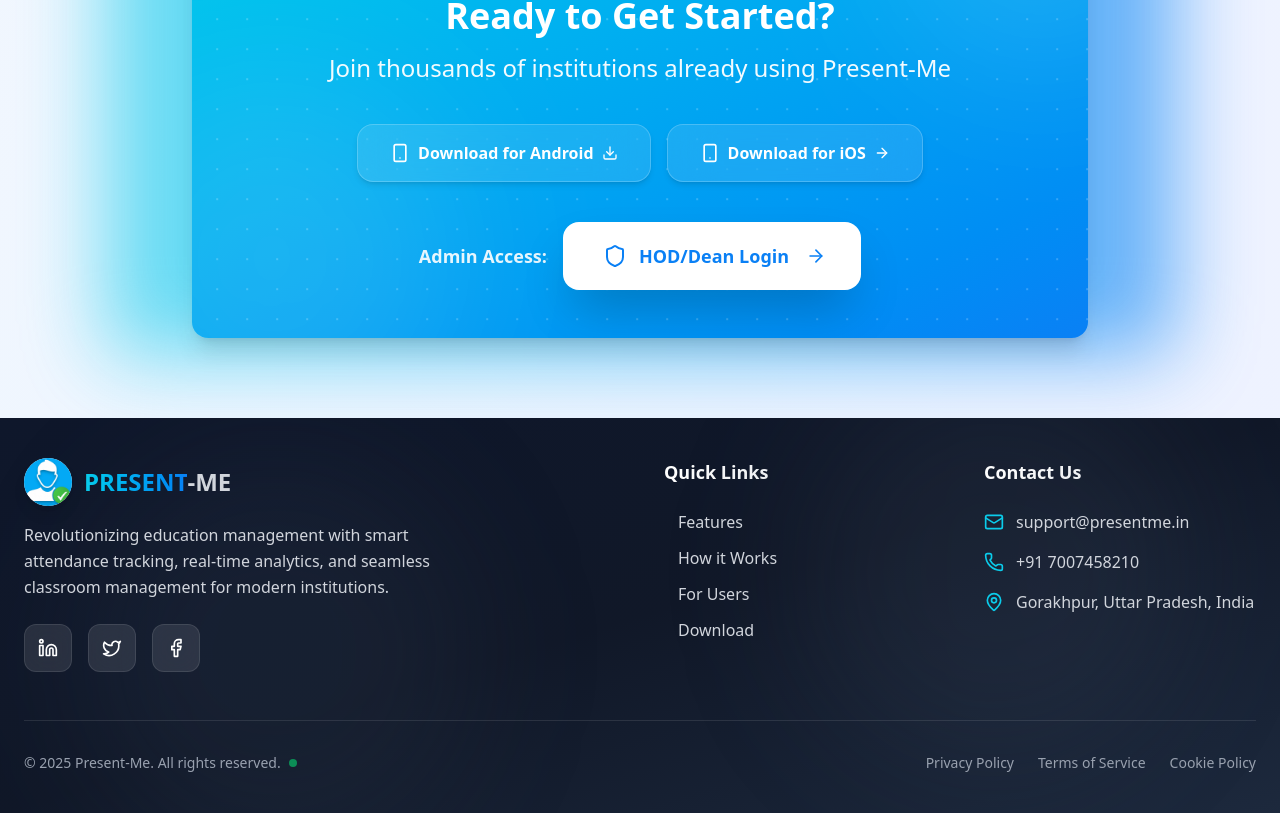
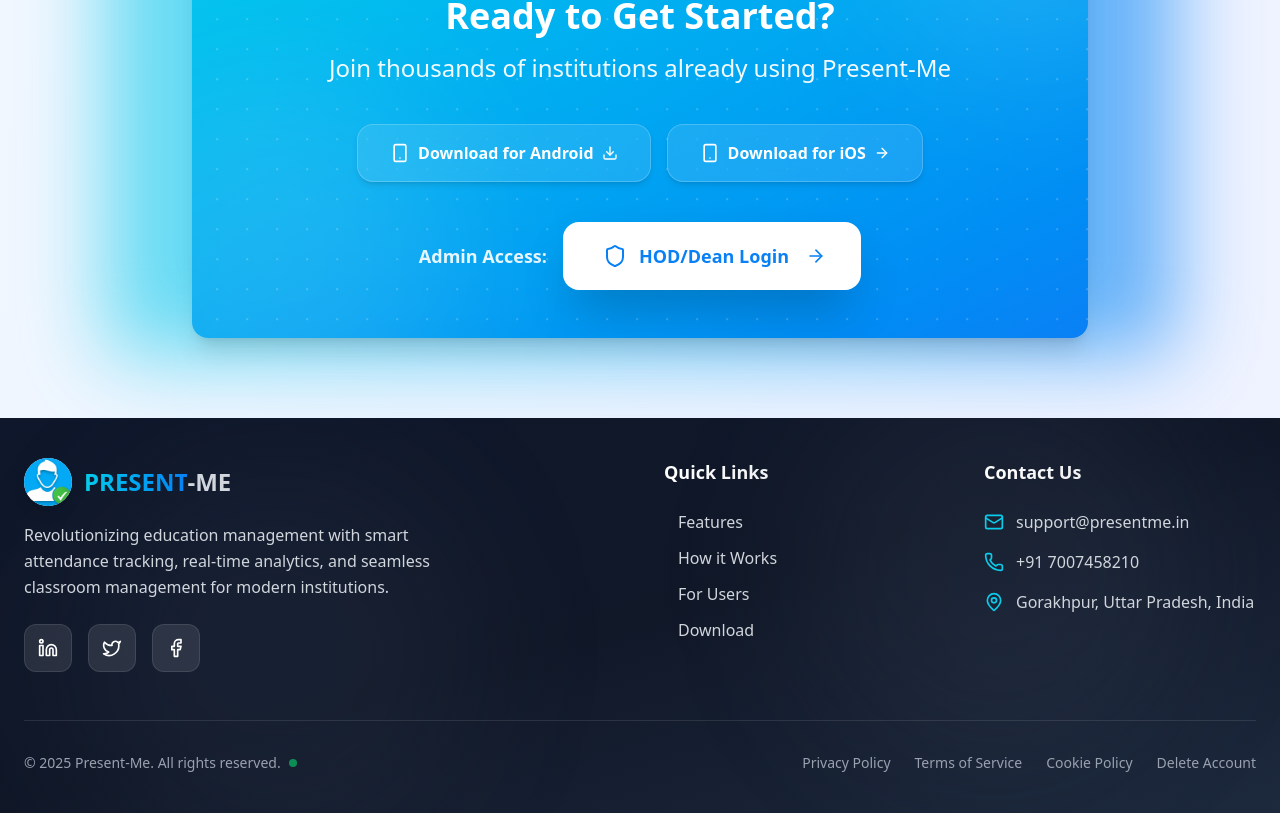
Before and after one commit to pravesh1731/present_me_admin_frontend, a React (Vite) app: page / in a window 1280 px wide. Shown: the part 4525-5338 px from the top of the page. Built offline with nearby package versions, Linux system fonts and the light colour scheme.

Commit message:
delete account page is added

```diff
--- a/src/Pages/Present-Me landingPage/introPage.jsx
+++ b/src/Pages/Present-Me landingPage/introPage.jsx
@@ -1530,6 +1530,7 @@
                   { name: "Privacy Policy", path: "/privacy-policy" },
                   { name: "Terms of Service", path: "#" },
                   { name: "Cookie Policy", path: "#" },
+                  { name: "Delete Account", path: "/delete_account" },
                 ].map((link, idx) => (
                   <motion.div key={idx}>
                     <Link
```
